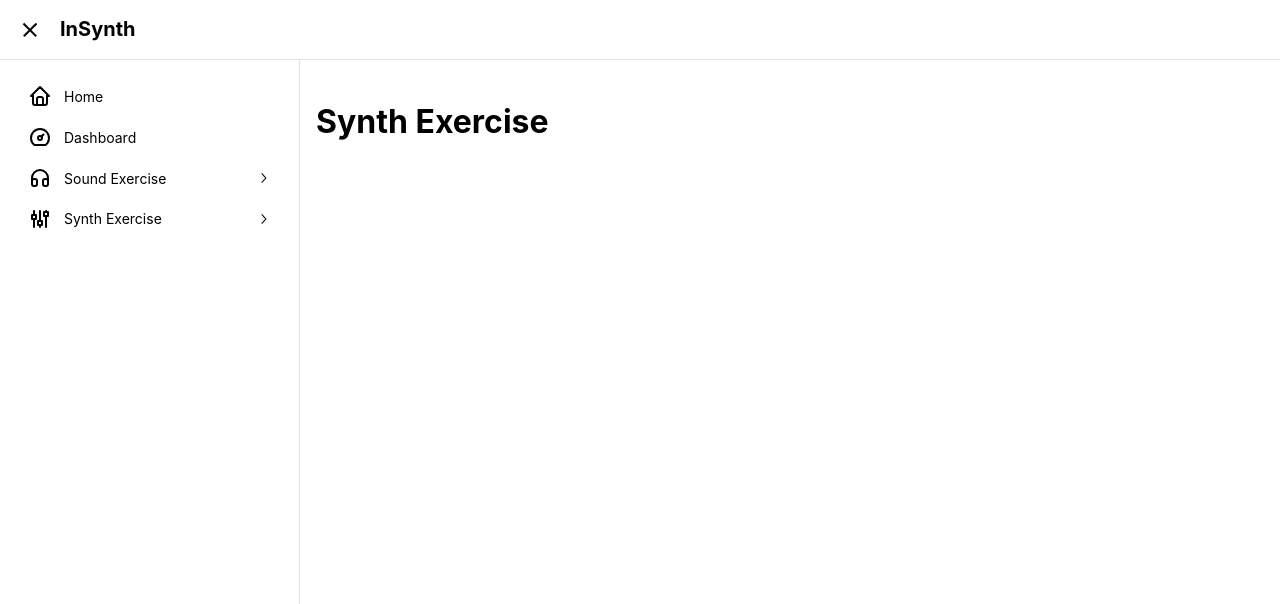
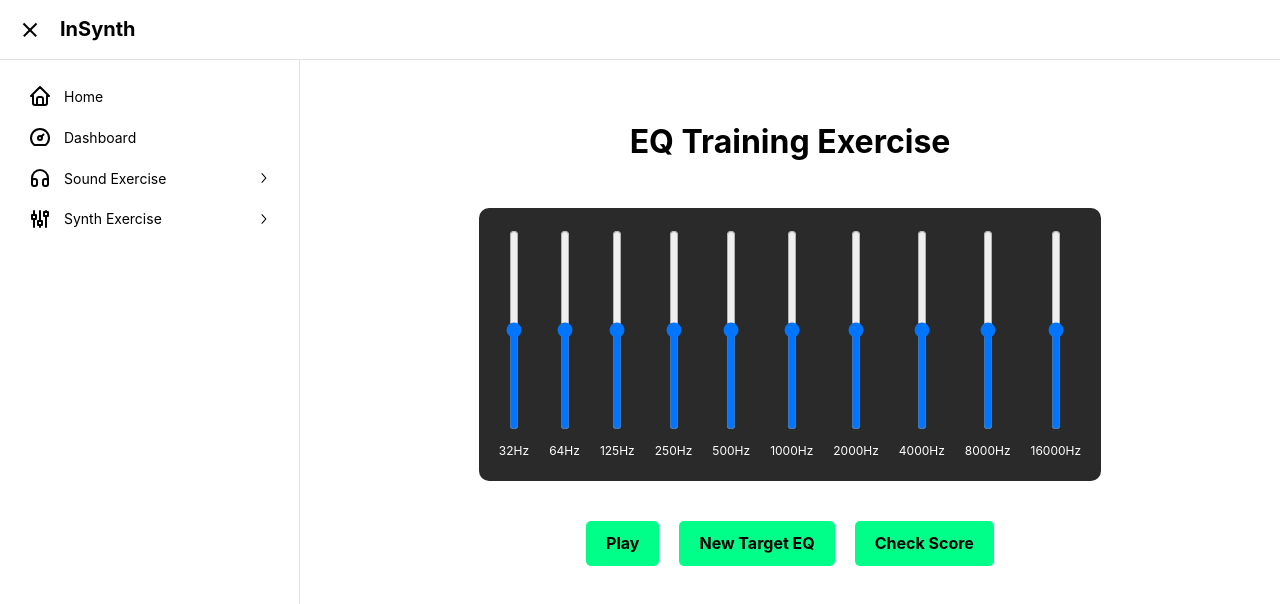
Before and after one commit to YuWangHei/InSynth, a React (Create React App) app: page /#/SynthQ2 in a window 1280 px wide. Shown: the top 604 px of the page. Built offline with nearby package versions, Linux system fonts and the light colour scheme.

Commit message:
Tried adding eq exercise on SynthExercise.js

```diff
--- a/package.json
+++ b/package.json
@@ -20,6 +20,7 @@
     "react-router-dom": "^6.27.0",
     "react-scripts": "5.0.1",
     "recharts": "^2.13.3",
+    "styled-components": "^6.1.13",
     "web-vitals": "^2.1.4"
   },
   "scripts": {
--- a/src/pages/synth-exercise/SynthExercise.js
+++ b/src/pages/synth-exercise/SynthExercise.js
@@ -1,10 +1,217 @@
-import React from 'react';
+import React, { useState, useEffect, useRef } from 'react';
 import Frame from '../Frame';
+import styled from 'styled-components';
+
+// Styled components
+const EQContainer = styled.div`
+  display: flex;
+  flex-direction: column;
+  align-items: center;
+  gap: 20px;
+  padding: 20px;
+`;
+
+const EQControls = styled.div`
+  display: flex;
+  gap: 20px;
+  align-items: flex-end;
+  background: #2a2a2a;
+  padding: 20px;
+  border-radius: 10px;
+`;
+
+const Band = styled.div`
+  display: flex;
+  flex-direction: column;
+  align-items: center;
+  gap: 10px;
+`;
+
+const Slider = styled.input`
+  -webkit-appearance: slider-vertical;
+  height: 200px;
+  width: 20px;
+  background: #4a4a4a;
+
+  &::-webkit-slider-thumb {
+    -webkit-appearance: none;
+    width: 20px;
+    height: 20px;
+    background: #00ff88;
+    border-radius: 50%;
+    cursor: pointer;
+  }
+`;
+
+const FreqLabel = styled.span`
+  color: white;
+  font-size: 12px;
+`;
+
+const Controls = styled.div`
+  display: flex;
+  gap: 20px;
+  margin-top: 20px;
+`;
+
+const Button = styled.button`
+  padding: 10px 20px;
+  background: #00ff88;
+  border: none;
+  border-radius: 5px;
+  cursor: pointer;
+  font-weight: bold;
+
+  &:hover {
+    background: #00cc6a;
+  }
+`;
+
+const Score = styled.div`
+  font-size: 24px;
+  color: white;
+  margin-top: 20px;
+`;
 
 function SynthExercise() {
+  const audioContext = useRef(null);
+  const audioElement = useRef(null);
+  const filters = useRef([]);
+  const [isPlaying, setIsPlaying] = useState(false);
+  const [eqValues, setEqValues] = useState({
+    32: 0,
+    64: 0,
+    125: 0,
+    250: 0,
+    500: 0,
+    1000: 0,
+    2000: 0,
+    4000: 0,
+    8000: 0,
+    16000: 0
+  });
+  const [targetEQ, setTargetEQ] = useState({});
+  const [score, setScore] = useState(0);
+
+  // Initialize Web Audio API
+  useEffect(() => {
+    audioContext.current = new (window.AudioContext || window.webkitAudioContext)();
+    audioElement.current = new Audio('/NOKIA RINGTONE [1994].mp3'); // Replace with actual audio path
+
+    const source = audioContext.current.createMediaElementSource(audioElement.current);
+
+    // Create filters for each frequency band
+    const frequencies = [32, 64, 125, 250, 500, 1000, 2000, 4000, 8000, 16000];
+    filters.current = frequencies.map(freq => {
+      const filter = audioContext.current.createBiquadFilter();
+      filter.type = 'peaking';
+      filter.frequency.value = freq;
+      filter.Q.value = 1;
+      filter.gain.value = 0;
+      return filter;
+    });
+
+    // Connect the filters in series
+    source.connect(filters.current[0]);
+    for (let i = 0; i < filters.current.length - 1; i++) {
+      filters.current[i].connect(filters.current[i + 1]);
+    }
+    filters.current[filters.current.length - 1].connect(audioContext.current.destination);
+
+    return () => {
+      if (audioContext.current) {
+        audioContext.current.close();
+      }
+    };
+  }, []);
+
+  const handleEQChange = (freq, value) => {
+    setEqValues(prev => ({
+      ...prev,
+      [freq]: value
+    }));
+
+    // Update filter gain
+    const filterIndex = Object.keys(eqValues).indexOf(freq.toString());
+    if (filterIndex !== -1 && filters.current[filterIndex]) {
+      filters.current[filterIndex].gain.value = value;
+    }
+  };
+
+  const generateTargetEQ = () => {
+    const newTargetEQ = {};
+    Object.keys(eqValues).forEach(freq => {
+      newTargetEQ[freq] = Math.round((Math.random() * 24) - 12); // Random value between -12 and +12
+    });
+    setTargetEQ(newTargetEQ);
+  };
+
+  const togglePlay = () => {
+    if (audioContext.current.state === 'suspended') {
+      audioContext.current.resume();
+    }
+
+    if (!isPlaying) {
+      audioElement.current.play();
+    } else {
+      audioElement.current.pause();
+      audioElement.current.currentTime = 0;
+    }
+    setIsPlaying(!isPlaying);
+  };
+
+  const checkScore = () => {
+    let totalDifference = 0;
+    Object.keys(eqValues).forEach(freq => {
+      totalDifference += Math.abs(eqValues[freq] - targetEQ[freq]);
+    });
+    const newScore = Math.max(0, 100 - (totalDifference / Object.keys(eqValues).length));
+    setScore(Math.round(newScore));
+  };
+
   return (
     <Frame>
-      <h1>Synth Exercise</h1>
+      <EQContainer>
+        <h1>EQ Training Exercise</h1>
+
+        <EQControls>
+          {Object.entries(eqValues).map(([freq, value]) => (
+            <Band key={freq}>
+              <Slider
+                type="range"
+                min="-12"
+                max="12"
+                value={value}
+                onChange={(e) => handleEQChange(freq, Number(e.target.value))}
+              />
+              <FreqLabel>{freq}Hz</FreqLabel>
+            </Band>
+          ))}
+        </EQControls>
+
+        <Controls>
+          <Button onClick={togglePlay}>
+            {isPlaying ? 'Stop' : 'Play'}
+          </Button>
+          <Button onClick={generateTargetEQ}>
+            New Target EQ
+          </Button>
+          <Button onClick={checkScore}>
+            Check Score
+          </Button>
+        </Controls>
+
+        {targetEQ && Object.keys(targetEQ).length > 0 && (
+          <div>
+            <h3>Target EQ Values:</h3>
+            {Object.entries(targetEQ).map(([freq, value]) => (
+              <div key={freq}>{freq}Hz: {value}dB</div>
+            ))}
+          </div>
+        )}
+
+        <Score>Score: {score}</Score>
+      </EQContainer>
     </Frame>
   );
 }
```
Also changed, not shown: 2 other files (tests, documents, lock files or other folders).
